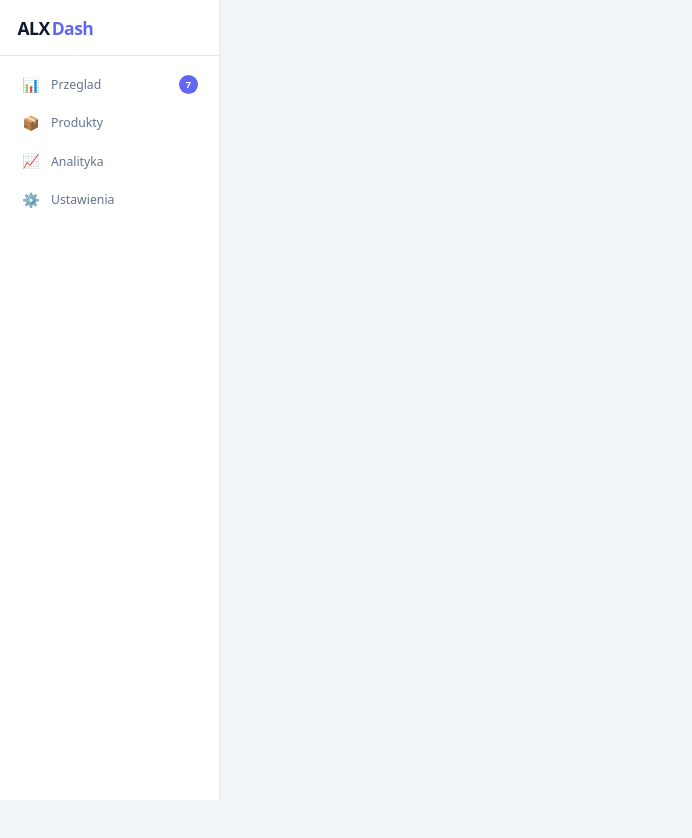
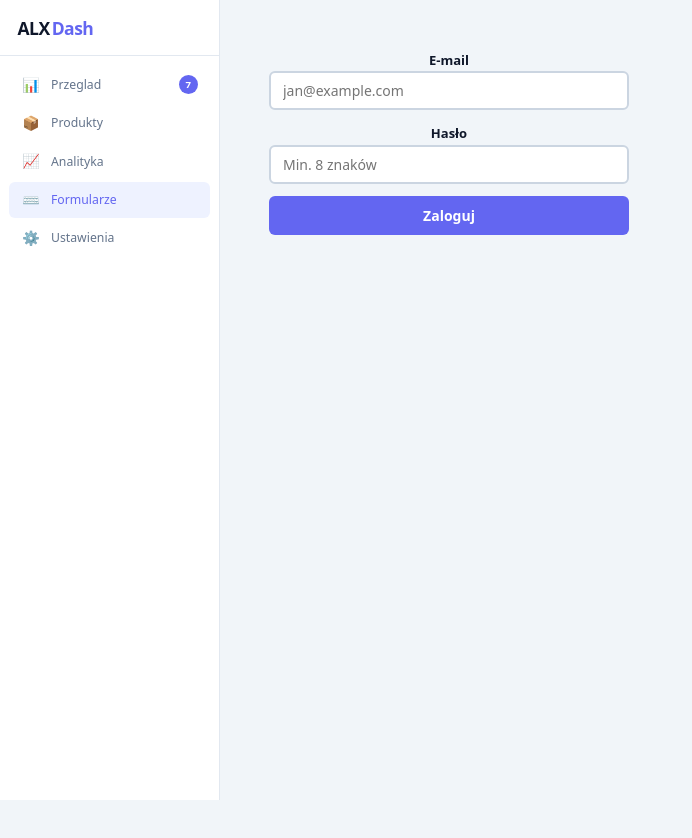
Before and after one commit to dev-com2020/dashboard_react_v1, a React (Vite) app in the folder alx-dashboard/: page /dashboard_react_v1/forms in a window 1280 px wide. Shown: the top 838 px of the page, without its empty margins (0-692 px from the left). Built offline with nearby package versions, Linux system fonts and the light colour scheme.

Commit message:
Dodano komponent formularza logowania oraz zaktualizowano nawigację o nową ścieżkę do formularzy

```diff
--- a/alx-dashboard/src/App.jsx
+++ b/alx-dashboard/src/App.jsx
@@ -10,6 +10,7 @@ const Overview = lazy(() => import('./pages/Overview'));
 const Products = lazy(() => import('./pages/Products'));
 const Analytics = lazy(() => import('./pages/Analytics'));
 const Settings = lazy(() => import('./pages/Settings'));
+const Forms = lazy(() => import('./pages/Forms'));
 
 function App() {
   const {darkMode} = useDarkMode();
@@ -26,6 +27,7 @@ function App() {
             <Route path='/products' element={<Products />} />
             <Route path='/analytics' element={<Analytics />} />
             <Route path='/settings' element={<Settings />} />
+            <Route path='/forms' element={<Forms />} />
           </Routes>
         </Suspense>
       </main>
--- a/alx-dashboard/src/components/layout/Sidebar.jsx
+++ b/alx-dashboard/src/components/layout/Sidebar.jsx
@@ -6,6 +6,7 @@ const NAV_ITEMS = [
   { to: '/',          label: 'Przeglad',    icon: '📊' },
   { to: '/products',  label: 'Produkty',    icon: '📦' },
   { to: '/analytics', label: 'Analityka',   icon: '📈' },
+  { to: '/forms', label: 'Formularze',   icon: '⌨️' },
   { to: '/settings',  label: 'Ustawienia',  icon: '⚙️'  },
 ];
 
--- /dev/null
+++ b/alx-dashboard/src/pages/Forms.jsx
@@ -0,0 +1,59 @@
+import { useState } from "react";
+
+function LoginForm() {
+  const [form, setForm] = useState({ email: "", password: "" });
+  const [errors, setErrors] = useState({});
+  const [success, setSuccess] = useState(false);
+
+  const handleChange = (e) => {
+    const { name, value } = e.target;
+    setForm(prev => ({ ...prev, [name]: value }));
+    if (errors[name]) setErrors(prev => ({ ...prev, [name]: "" }));
+  };
+
+  const validate = () => {
+    const errs = {};
+    if (!form.email.includes("@"))  errs.email    = "Nieprawidłowy e-mail";
+    if (form.password.length < 8)   errs.password = "Min. 8 znaków";
+    return errs;
+  };
+
+  const handleSubmit = (e) => {
+    e.preventDefault();
+    const errs = validate();
+    if (Object.keys(errs).length) { setErrors(errs); return; }
+    setSuccess(true);
+    setTimeout(() => setSuccess(false), 2000);
+  };
+
+  const inputStyle = (field) => ({
+    padding: "8px 12px", borderRadius: 6, width: "100%", boxSizing: "border-box",
+    border: `2px solid ${errors[field] ? "#ef4444" : "#cbd5e1"}`,
+    outline: "none", fontSize: 14,
+  });
+
+  return (
+    <div style={{ maxWidth: 360 }}>
+      <form onSubmit={handleSubmit} style={{ display: "flex", flexDirection: "column", gap: 12 }}>
+        <div>
+          <label style={{ fontSize: 13, fontWeight: 600 }}>E-mail</label>
+          <input name="email" type="email" value={form.email}
+            onChange={handleChange} placeholder="jan@example.com" style={inputStyle("email")} />
+          {errors.email && <span style={{ color: "#ef4444", fontSize: 12 }}>{errors.email}</span>}
+        </div>
+        <div>
+          <label style={{ fontSize: 13, fontWeight: 600 }}>Hasło</label>
+          <input name="password" type="password" value={form.password}
+            onChange={handleChange} placeholder="Min. 8 znaków" style={inputStyle("password")} />
+          {errors.password && <span style={{ color: "#ef4444", fontSize: 12 }}>{errors.password}</span>}
+        </div>
+        <button type="submit" style={{ padding: "10px", background: "#6366f1", color: "white", border: "none", borderRadius: 6, cursor: "pointer", fontWeight: 600 }}>
+          Zaloguj
+        </button>
+        {success && <p style={{ color: "#10b981", textAlign: "center" }}>Zalogowano!</p>}
+      </form>
+    </div>
+  );
+}
+
+export default LoginForm
```
